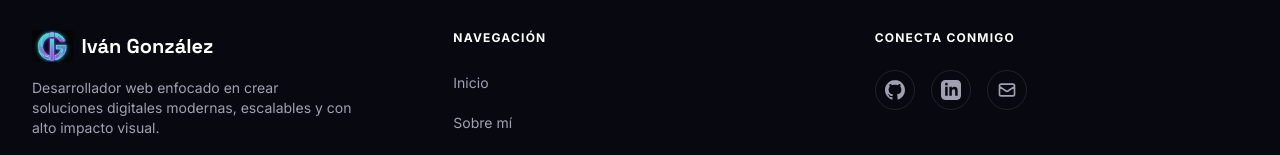
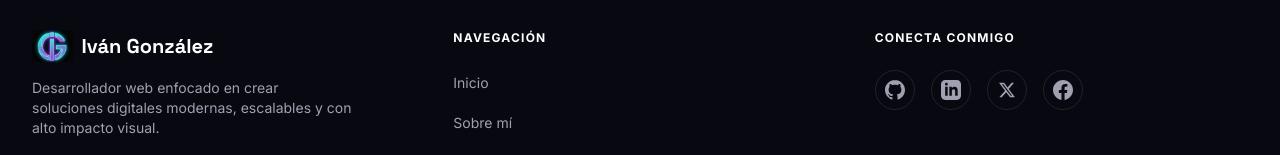
Before and after one commit to jukk4p/ivangonzalez-dev, a Next.js app: page / in a window 1280 px wide. Shown: the part 2983-3138 px from the top of the page. Built offline with nearby package versions, Linux system fonts and the light colour scheme; no server answers.

Commit message:
style: update social media links in footer

```diff
--- a/src/components/layout/Footer.tsx
+++ b/src/components/layout/Footer.tsx
@@ -43,7 +43,7 @@ export default function Footer() {
                 <svg className="w-5 h-5" fill="currentColor" viewBox="0 0 24 24"><path d="M12 0c-6.626 0-12 5.373-12 12 0 5.302 3.438 9.8 8.207 11.387.599.111.793-.261.793-.577v-2.234c-3.338.726-4.041-1.416-4.041-1.416-.546-1.387-1.333-1.756-1.333-1.756-1.089-.745.083-.729.083-.729 1.205.084 1.839 1.237 1.839 1.237 1.07 1.834 2.807 1.304 3.492.997.107-.775.418-1.305.762-1.604-2.665-.305-5.467-1.334-5.467-5.931 0-1.311.469-2.381 1.236-3.221-.124-.303-.535-1.524.117-3.176 0 0 1.008-.322 3.301 1.23.957-.266 1.983-.399 3.003-.404 1.02.005 2.047.138 3.006.404 2.291-1.552 3.297-1.23 3.297-1.23.653 1.653.242 2.874.118 3.176.77.84 1.235 1.911 1.235 3.221 0 4.609-2.807 5.624-5.479 5.921.43.372.823 1.102.823 2.222v3.293c0 .319.192.694.801.576 4.765-1.589 8.199-6.086 8.199-11.386 0-6.627-5.373-12-12-12z"/></svg>
               </a>
               <a
-                href="https://www.linkedin.com/in/ivangonzalezf/"
+                href="https://www.linkedin.com/in/iván-gonzález-ufano-4ba3ab114"
                 target="_blank"
                 rel="noopener noreferrer"
                 className="w-10 h-10 rounded-full border border-white/10 flex items-center justify-center text-text-muted hover:text-neon-cyan hover:border-neon-cyan transition-all"
@@ -52,11 +52,22 @@ export default function Footer() {
                 <svg className="w-5 h-5" fill="currentColor" viewBox="0 0 24 24"><path d="M19 0h-14c-2.761 0-5 2.239-5 5v14c0 2.761 2.239 5 5 5h14c2.761 0 5-2.239 5-5v-14c0-2.761-2.239-5-5-5zm-11 19h-3v-11h3v11zm-1.5-12.268c-.966 0-1.75-.79-1.75-1.764s.784-1.764 1.75-1.764 1.75.79 1.75 1.764-.783 1.764-1.75 1.764zm13.5 12.268h-3v-5.604c0-3.368-4-3.113-4 0v5.604h-3v-11h3v1.765c1.396-2.586 7-2.777 7 2.476v6.759z"/></svg>
               </a>
               <a
-                href="mailto:hola@ivangonzalez.cloud"
+                href="https://x.com/IvanGonzalezU"
+                target="_blank"
+                rel="noopener noreferrer"
                 className="w-10 h-10 rounded-full border border-white/10 flex items-center justify-center text-text-muted hover:text-neon-cyan hover:border-neon-cyan transition-all"
-                aria-label="Email"
+                aria-label="X (Twitter)"
               >
-                <svg className="w-5 h-5" fill="none" stroke="currentColor" viewBox="0 0 24 24" strokeWidth="2"><path strokeLinecap="round" strokeLinejoin="round" d="M3 8l7.89 5.26a2 2 0 002.22 0L21 8M5 19h14a2 2 0 002-2V7a2 2 0 00-2-2H5a2 2 0 00-2 2v10a2 2 0 002 2z"/></svg>
+                <svg className="w-4 h-4" fill="currentColor" viewBox="0 0 24 24"><path d="M18.901 1.153h3.68l-8.04 9.19L24 22.846h-7.406l-5.8-7.584-6.638 7.584H.474l8.6-9.83L0 1.154h7.594l5.243 6.932 6.064-6.933zm-1.292 19.49h2.039L6.486 3.24H4.298l13.311 17.403z"/></svg>
+              </a>
+              <a
+                href="https://www.facebook.com/profile.php?id=100008256915180"
+                target="_blank"
+                rel="noopener noreferrer"
+                className="w-10 h-10 rounded-full border border-white/10 flex items-center justify-center text-text-muted hover:text-neon-cyan hover:border-neon-cyan transition-all"
+                aria-label="Facebook"
+              >
+                <svg className="w-5 h-5" fill="currentColor" viewBox="0 0 24 24"><path d="M24 12.073c0-6.627-5.373-12-12-12s-12 5.373-12 12c0 5.99 4.388 10.954 10.125 11.854v-8.385H7.078v-3.47h3.047V9.43c0-3.007 1.792-4.669 4.533-4.669 1.312 0 2.686.235 2.686.235v2.953H15.83c-1.491 0-1.956.925-1.956 1.874v2.25h3.328l-.532 3.47h-2.796v8.385C19.612 23.027 24 18.062 24 12.073z"/></svg>
               </a>
             </div>
           </div>
```
